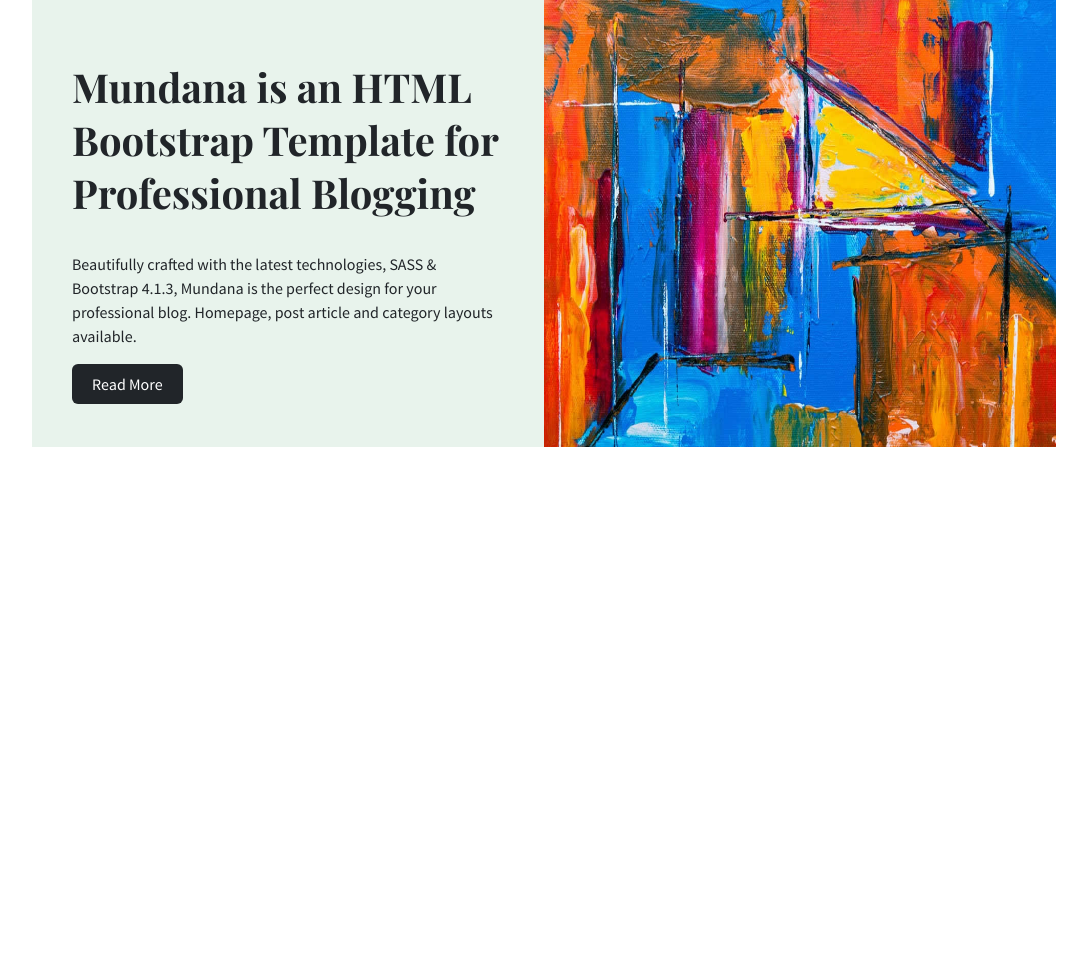
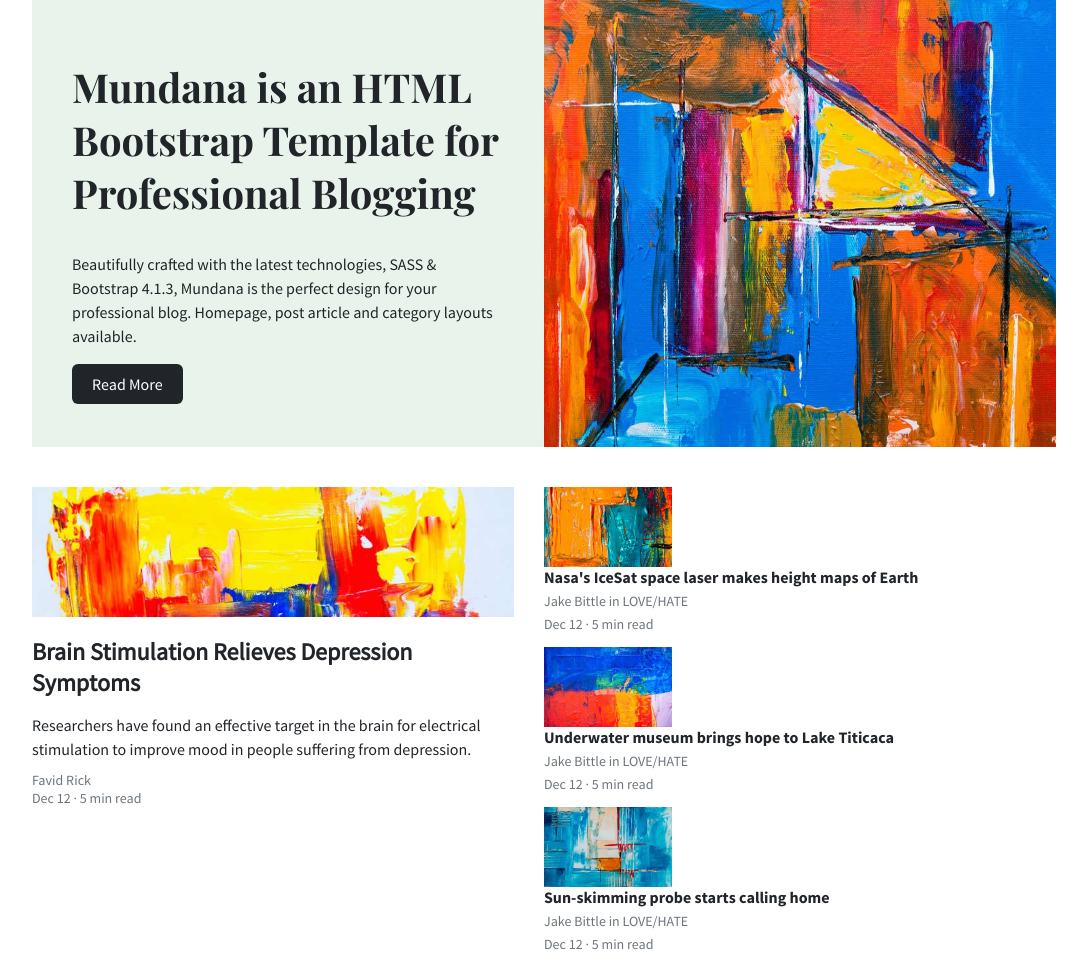
Before and after one commit to naimur-234964/wddf04-lab12, a plain HTML site: page index.html in a window 1280 px wide. Shown: the part 63-1030 px from the top of the page, without its empty margins (96-1183 px from the left). Before the commit the page ends 800 px from the top, so only its background shows below. Drawn offline with nearby package versions, Linux system fonts and the light colour scheme; a web font is replaced by a local one.

Commit message:
blog part completed with css

```diff
--- a/assets/css/style.css
+++ b/assets/css/style.css
@@ -1,15 +1,23 @@
 /* Common styles start */
 @import url('https://fonts.googleapis.com/css2?family=Playfair+Display:ital,wght@0,400..900;1,400..900&display=swap');
+
 @font-face {
     src: url(../fonts/source-sans-pro/SourceSansPro-Regular.ttf);
     font-family: SourceSansProR;
 }
+
+@font-face {
+    src: url(../fonts/source-sans-pro/SourceSansPro-Bold.ttf);
+    font-family: SourceSansProB;
+}
+
 .container-fluid {
     /* border: 1px solid red; */
     margin: 0px auto;
     width: 100%;
     box-sizing: border-box;
 }
+
 .container {
     /* border: 1px solid red; */
     margin: 0px auto;
@@ -17,49 +25,64 @@
     width: 80%;
     box-sizing: border-box;
 }
-body{
+
+body {
     margin: 0px;
 }
-.border{
+
+.border {
     /*border: 1px solid teal;*/
     box-sizing: border-box;
 }
-.float-start{
+
+.my-25 {
+    margin: 25px 0;
+}
+
+.float-start {
     float: left;
     height: 100%;
 }
-.float-end{
+
+.float-end {
     float: right;
     height: 100%;
 }
-.a{
+
+.a {
     text-decoration: none;
     display: inline-block;
 }
-.img{
+
+.img {
     width: 100%;
     height: 100%;
 }
-.w-25{
+
+.w-25 {
     width: 25%;
 }
-.w-50{
+
+.w-50 {
     width: 50%;
 }
-.w-75{
+
+.w-75 {
     width: 75%;
 }
-.w-100{
+
+.w-100 {
     width: 100%;
 }
+
 /* Common styles end */
 
 /* navbar section start */
-#navbar{
+#navbar {
     height: 60px;
 }
 
-.navbar-brand a{
+.navbar-brand a {
     color: rgba(0, 0, 0, 0.9);
     font-family: "Playfair Display", serif;
     font-size: 20px;
@@ -68,17 +91,17 @@ body{
     padding: 20px 20px 20px 0;
 }
 
-.navbar-nav ul{
+.navbar-nav ul {
     margin: 0;
     padding: 0;
 }
 
-.navbar-nav ul li{
+.navbar-nav ul li {
     list-style: none;
     display: inline-block;
 }
 
-.navbar-nav ul li a{
+.navbar-nav ul li a {
     color: rgba(0, 0, 0, 0.7);
     font-family: SourceSansProR;
     font-size: 16px;
@@ -88,7 +111,7 @@ body{
     display: inline-block;
 }
 
-.navbar-btn a{
+.navbar-btn a {
     color: #03A87C;
     font-family: SourceSansProR;
     font-size: 15px;
@@ -98,27 +121,28 @@ body{
     padding: 6px 30px;
     border-radius: 6px;
 }
+
 /* navbar section start */
 
 /* Header section start */
-header{
+header {
     height: 450px;
 }
 
 /* header-details start */
-.header-details{
+.header-details {
     padding: 30px 40px;
     background-color: #E8F3EC;
 }
 
-.header-details h1{
+.header-details h1 {
     font-family: "Playfair Display", serif;
     font-size: 40px;
     font-weight: 700;
     color: #212529;
 }
 
-.header-details p{
+.header-details p {
     font-family: SourceSansProR;
     font-size: 16px;
     font-weight: 400;
@@ -126,7 +150,7 @@ header{
     line-height: 1.5;
 }
 
-.header-details a{
+.header-details a {
     font-family: SourceSansProR;
     font-size: 16px;
     font-weight: 400;
@@ -135,16 +159,100 @@ header{
     padding: 10px 20px;
     border-radius: 6px;
 }
+
 /* header-details end */
 
 /* header-image start */
-.header-image {
+.header-image {}
 
-}
 /* header-image end */
 /* Header Section end */
 
+/* Blog Section start */
+/* blog-content start */
+#blog {
+    height: 300px;
+    margin: 40px 0;
+}
 
+.blog-content {
+    padding-right: 30px;
+}
+
+.blog-content img {
+    height: 130px;
+    width: 100%;
+    object-fit: cover;
+    object-position: 0% 0%;
+}
+
+.blog-title {
+    color: #212529;
+    font-family: SourceSansProR;
+    font-size: 24px;
+    font-weight: 700;
+    margin: 15px 0px;
+}
+
+.blog-content p {
+    color: #212529;
+    font-family: SourceSansProR;
+    font-size: 16px;
+    font-weight: 400;
+    line-height: 1.5;
+    margin: 0px 0px 10px 0px;
+}
+
+.blog-content small {
+    color: #6c757d;
+    font-family: SourceSansProR;
+    font-size: 14px;
+    font-weight: 400;
+}
+
+.blog-content small a {
+    color: #6c757d;
+    display: block;
+}
+
+/* blog-content end */
+
+/* blog-list start */
+.blog-list {}
+
+.blog-list-item {
+    height: 80px;
+}
+
+.blog-list-item-image {
+    padding-right: 15px;
+}
+
+.blog-list-item-image img {
+    width: 100%;
+    height: 100%;
+}
+
+.blog-list-item-content a {
+    color: #212529;
+    font-family: SourceSansProB;
+    font-size: 16px;
+    font-weight: 700;
+    display: inline-block;
+}
+
+.blog-list-item-content p {
+    color: #6c757d;
+    font-family: SourceSansProR;
+    font-size: 14px;
+    font-weight: 400;
+    display: block;
+    margin: 5px 0;
+}
+
+/* blog-list start */
+
+/* Blog Section end */
 
 
 
--- a/index.html
+++ b/index.html
@@ -49,6 +49,7 @@
 		</section>
 	</nav>
 	<!-- navbar section end -->
+
 	<!-- header section start -->
 	<header id="header" class="container-fluid">
 		<section class="container">
@@ -75,6 +76,76 @@
 		</section>
 	</header>
 	<!-- header section end -->
+
+	<!-- blog section start -->
+	<section id="blog" class="container-fluid border1">
+		<section class="container border1">
+			<!-- blog-content start -->
+			<div class="blog-content w-50 float-start border">
+				<img src="assets/images/1.jpg" alt="Brain Stimulation Relieves Depression Symptoms"
+					title="Brain Stimulation Relieves Depression Symptoms">
+				<a href="#" class="blog-title a">
+					Brain Stimulation Relieves Depression Symptoms
+				</a>
+				<p>
+					Researchers have found an effective target in the brain for electrical stimulation to improve mood
+					in people suffering from depression.
+				</p>
+				<small>
+					<a href="#" class="a">
+						Favid Rick
+					</a>
+					Dec 12 · 5 min read
+				</small>
+			</div>
+			<!-- blog-content end -->
+
+			<!-- blog-list start -->
+			<div class="blog-list w-50 float-start border">
+				<div class="blog-list-item">
+					<div class="blog-list-item-image w-25 float-start border1">
+						<img src="assets/images/blog-01.jpg" alt="Nasa's IceSat space laser makes height maps of Earth"
+							title="Nasa's IceSat space laser makes height maps of Earth">
+					</div>
+					<div class="blog-list-item-content w-75 float-start border1">
+						<a href="#" class="a">
+							Nasa's IceSat space laser makes height maps of Earth
+						</a>
+						<p>Jake Bittle in LOVE/HATE</p>
+						<p>Dec 12 · 5 min read</p>
+					</div>
+				</div>
+				<div class="blog-list-item  my-25">
+					<div class="blog-list-item-image w-25 float-start border1">
+						<img src="assets/images/blog-02.jpg" alt="Underwater museum brings hope to Lake Titicaca"
+							title="Underwater museum brings hope to Lake Titicaca">
+					</div>
+					<div class="blog-list-item-content w-75 float-start border1">
+						<a href="#" class="a">
+							Underwater museum brings hope to Lake Titicaca
+						</a>
+						<p>Jake Bittle in LOVE/HATE</p>
+						<p>Dec 12 · 5 min read</p>
+					</div>
+				</div>
+				<div class="blog-list-item">
+					<div class="blog-list-item-image w-25 float-start border1">
+						<img src="assets/images/blog-03.jpg" alt="Sun-skimming probe starts calling home"
+							title="Sun-skimming probe starts calling home">
+					</div>
+					<div class="blog-list-item-content w-75 float-start border1">
+						<a href="#" class="a">
+							Sun-skimming probe starts calling home
+						</a>
+						<p>Jake Bittle in LOVE/HATE</p>
+						<p>Dec 12 · 5 min read</p>
+					</div>
+				</div>
+			</div>
+			<!-- blog-list end -->
+		</section>
+	</section>
+	<!-- blog section start -->
 </body>
 
 </html>
```
Also changed, not shown: assets/images/1.jpg (added), assets/images/5.jpg (added), assets/images/blog-01.jpg (added), assets/images/blog-02.jpg (added), assets/images/blog-03.jpg (added), assets/images/blog8.jpg (added), assets/images/elegantthemes-900x120.jpg (added). Lines whose indentation alone changed are shown as unchanged.
